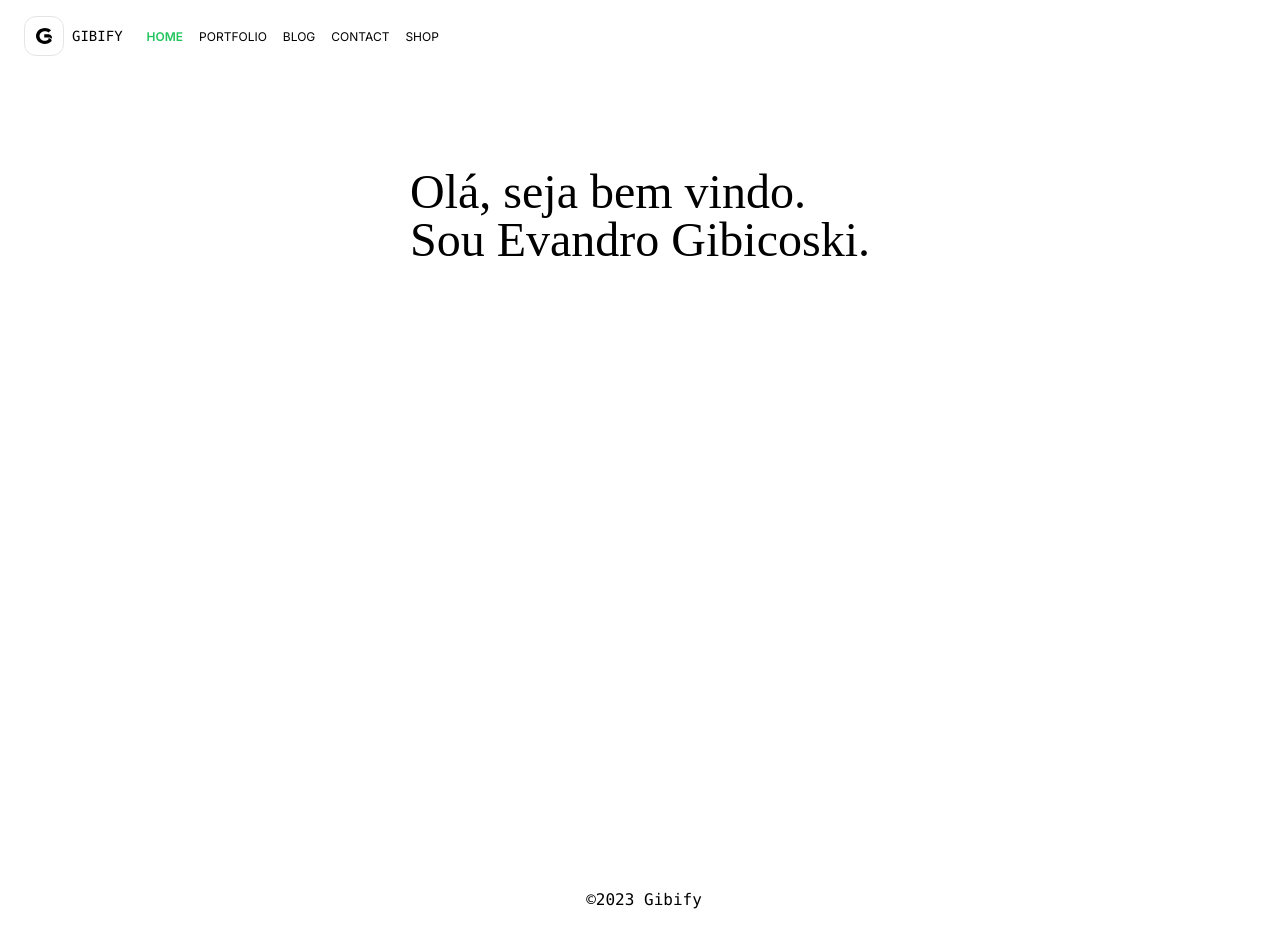
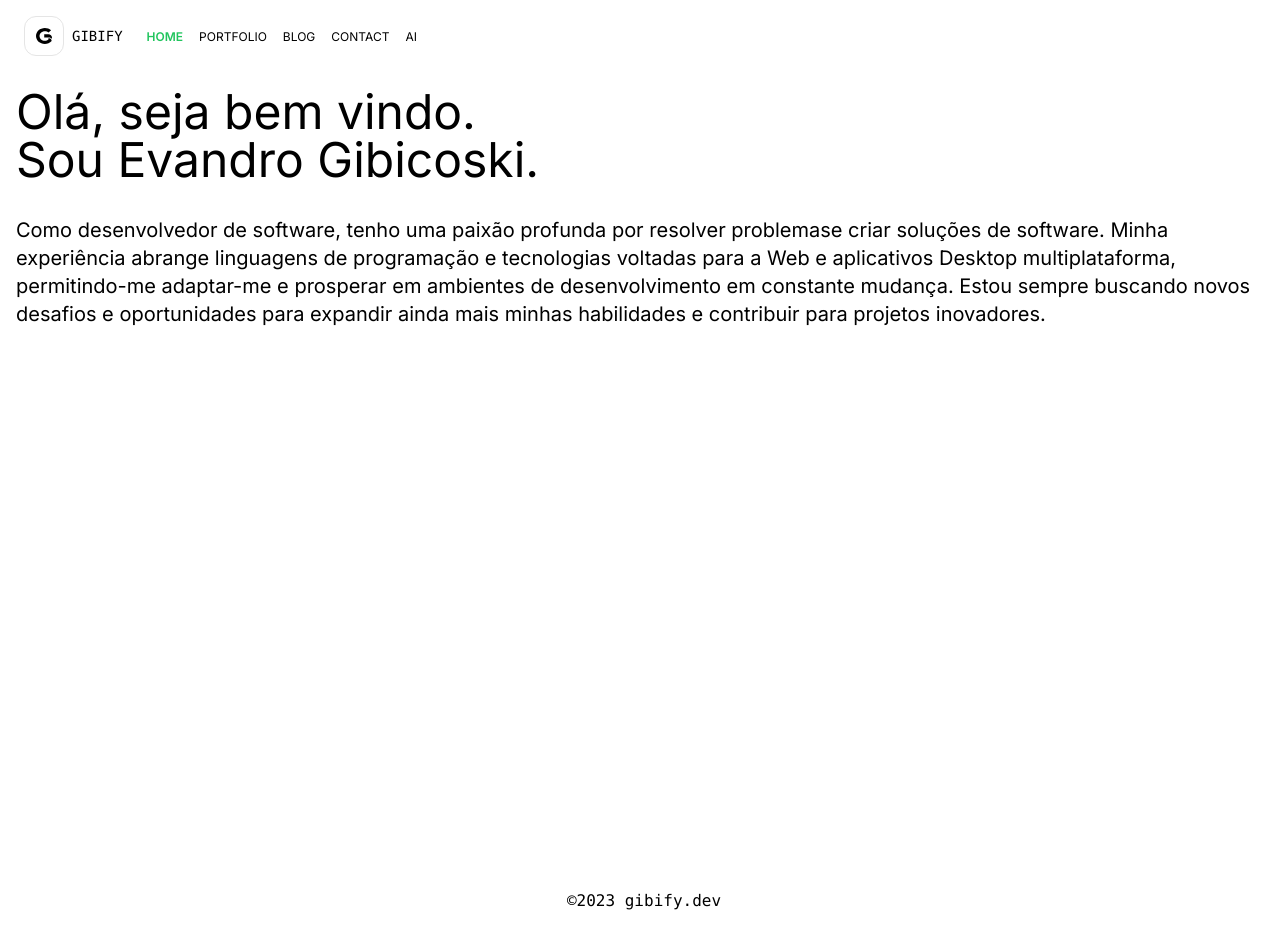
Before and after one commit to gibifydev/gibify-dev, a Next.js app: page / in a window 1280 px wide. Built offline with nearby package versions, Linux system fonts and the light colour scheme.

Commit message:
new things

```diff
--- a/src/app/contact/page.tsx
+++ b/src/app/contact/page.tsx
@@ -9,7 +9,7 @@ export const metadata: Metadata = {
 export default function ContactPage() {
   return (
     <main className="flex min-h-screen flex-col items-center justify-between p-5 md:p-10">
-      <div>
+      <div >
         <ConatctForm />
         <SocialLinks />
       </div>
--- a/src/app/layout.tsx
+++ b/src/app/layout.tsx
@@ -3,7 +3,7 @@ import './globals.css'
 import Navbar from '@/components/navbar'
 import { Footer } from '@/components/footer'
 import Script from 'next/script'
-import { roboto } from '@/fonts'
+import { inter } from '@/fonts'
 
 export const metadata: Metadata = {
   metadataBase: new URL('https://gibify.dev'),
@@ -46,8 +46,8 @@ export default function RootLayout({
   children: React.ReactNode
 }>) {
   return (
-    <html lang="en" className={`${roboto.variable}`}>
-      <body className='--font-roboto'>
+    <html lang="en" className={`${inter.className}`}>
+      <body >
         <Script src="https://www.googletagmanager.com/gtag/js?id=G-PJSG9JS52H" />
         <Script id="google-analytics">
           {`
--- a/src/app/page.tsx
+++ b/src/app/page.tsx
@@ -6,10 +6,17 @@ export const metadata: Metadata = {
 
 export default function HomePage() {
   return (
-    <main className="flex min-h-screen flex-col items-center justify-between p-24">
-      <h1 className="text-5xl max-w-5xl px-4">
-        Olá, seja bem vindo. <br /> Sou Evandro Gibicoski.
-      </h1>
+    <main className="flex min-h-screen flex-col items-center justify-between p-4 lg:6">
+      <div>
+        <h1 className="text-3xl lg:text-5xl pb-8">
+          Olá, seja bem vindo. <br /> Sou Evandro Gibicoski.
+        </h1>
+        <p className="text-xl">
+          Como desenvolvedor de software, tenho uma paixão profunda por resolver problemase criar soluções de software.
+          Minha experiência abrange linguagens de programação e tecnologias voltadas para a Web e aplicativos Desktop multiplataforma, permitindo-me adaptar-me e prosperar em ambientes de desenvolvimento em constante mudança.
+          Estou sempre buscando novos desafios e oportunidades para expandir ainda mais minhas habilidades e contribuir para projetos inovadores.
+        </p>
+      </div>
     </main>
   )
 }
--- a/src/components/contact-page/social-links.json
+++ b/src/components/contact-page/social-links.json
@@ -14,11 +14,11 @@
     },
     {
       "name": "x",
-      "path": "https://www.facebook.com/gibify.dev"
+      "path": "https://www.twitter.com/gibifyofficial"
     },
     {
       "name": "youtube",
-      "path": "https://www.youtube.com/@gibify"
+      "path": "https://www.youtube.com/@gibifyofficial"
     },
     {
       "name": "github",
--- a/src/components/footer/index.tsx
+++ b/src/components/footer/index.tsx
@@ -1,11 +1,10 @@
 
 export function Footer() {
   const currentYear = new Date().getFullYear();
-  const copyrightDate = 2023 + (currentYear > 2023 ? `-${currentYear}` : '');
 
   return (
     <footer className="flex items-center justify-center p-4">
-      <p><code className="ml-2"> &copy;{currentYear} Gibify</code></p>
+      <p><code className="ml-2"> &copy;{currentYear} gibify.dev</code></p>
     </footer>
   )
 }
--- a/src/components/navbar/menu.json
+++ b/src/components/navbar/menu.json
@@ -17,8 +17,8 @@
       "path": "/contact"
     },
     {
-      "title": "shop",
-      "path": "https://gibify.shop/"
+      "title": "Ai",
+      "path": "https://ai.gibify.dev/"
     }
   ]
 }
--- a/src/components/navbar/mobile-menu.tsx
+++ b/src/components/navbar/mobile-menu.tsx
@@ -6,7 +6,8 @@ import { Fragment, useEffect, useState } from 'react';
 import { Bars3Icon, XMarkIcon } from '@heroicons/react/24/outline';
 import { Menu } from './index';
 import { inter } from '@/fonts';
-export function MobileMenu({ menu }: { menu: Menu[] }) {
+
+export function MobileMenu({ menu }: { readonly menu: ReadonlyArray<Menu> }) {
   const pathname = usePathname();
   const searchParams = useSearchParams();
   const [isOpen, setIsOpen] = useState(false);
--- a/src/fonts/index.ts
+++ b/src/fonts/index.ts
@@ -2,4 +2,4 @@ import { Inter, Roboto } from 'next/font/google'
 
 
 export const inter = Inter({ subsets: ['latin'], variable: '--font-inter' })
-export const roboto = Roboto({ subsets: ['latin'], weight: ['400', '700'], variable: '--font-roboto' })
+export const roboto = Roboto({ subsets: ['latin'], weight: ['400', '700', '900', '500'], variable: '--font-roboto' })
--- a/tailwind.config.ts
+++ b/tailwind.config.ts
@@ -9,7 +9,7 @@ const config: Config = {
   theme: {
     extend: {
       fontFamily: {
-        sans: '--font-roboto',
+        sans: '--font-inter',
       },
       backgroundImage: {
         'gradient-radial': 'radial-gradient(var(--tw-gradient-stops))',
```
